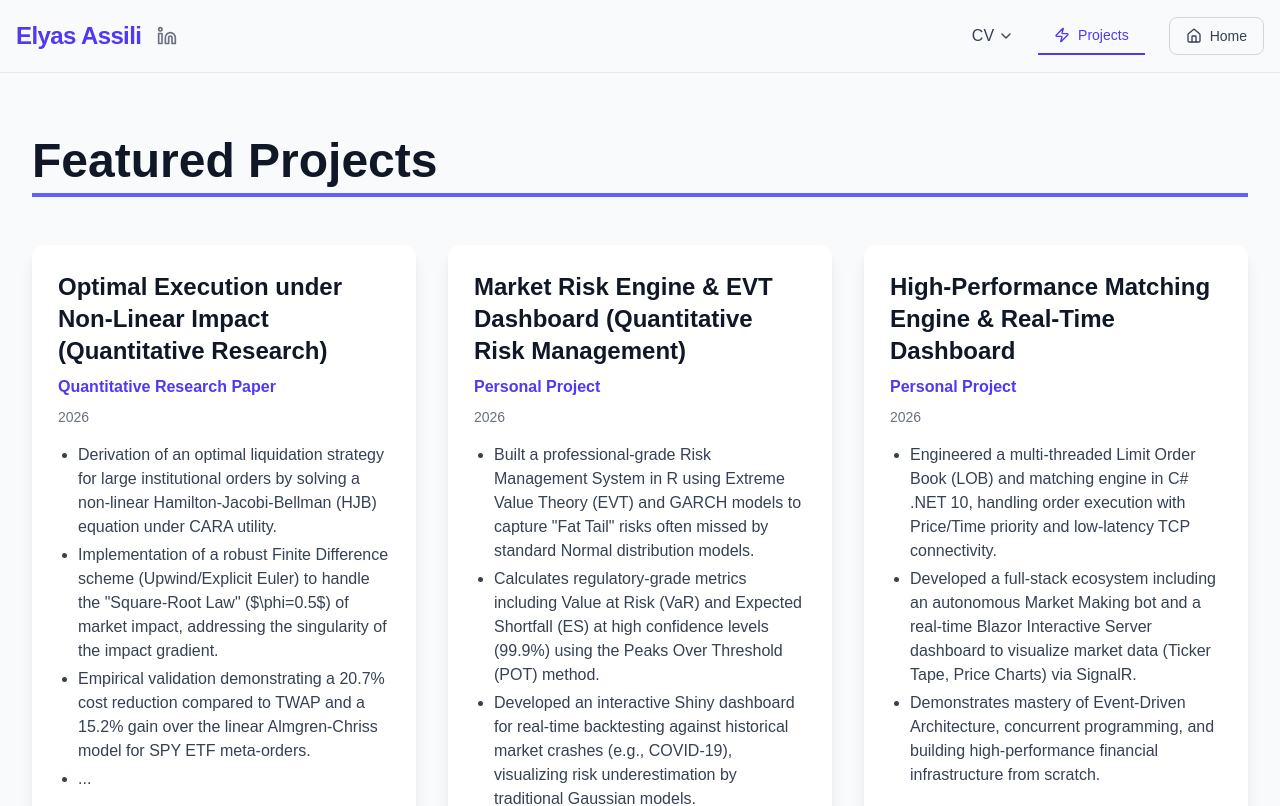
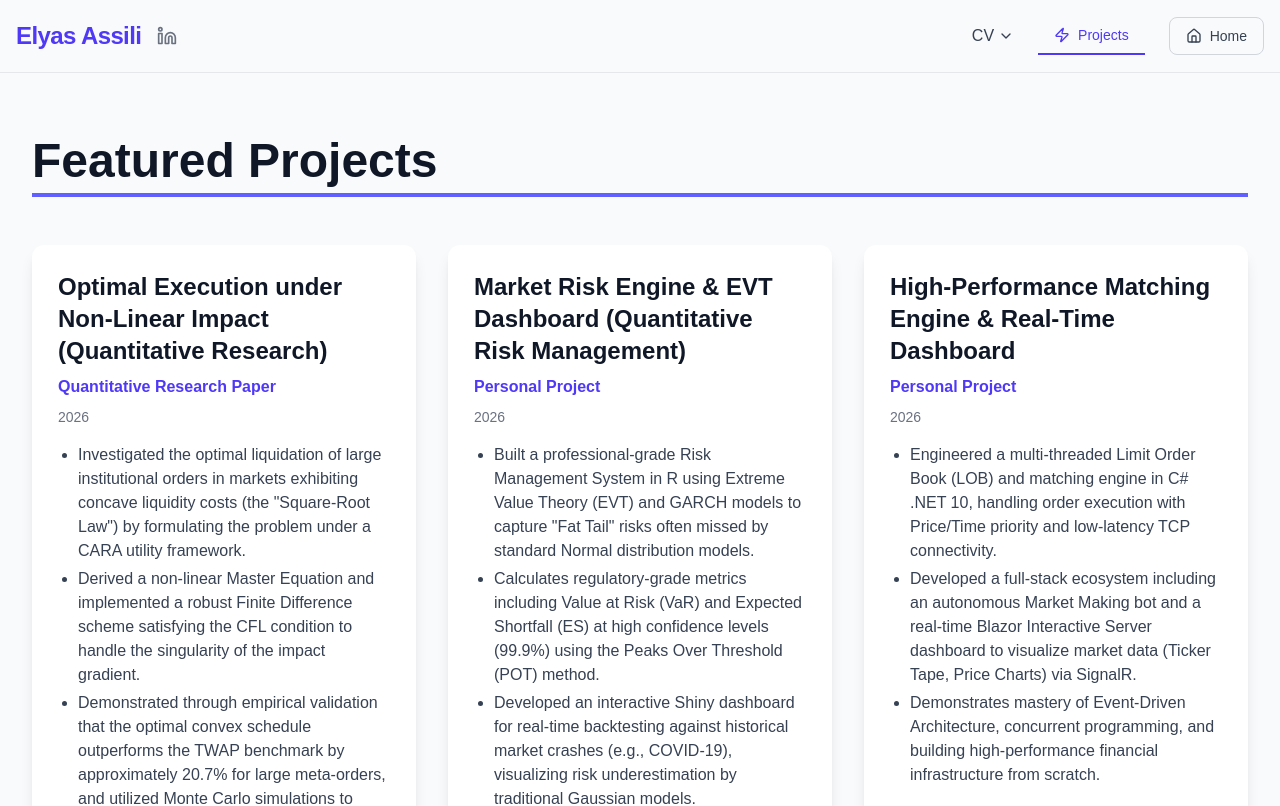
Before and after one commit to elyas-elyas/my-website, a Next.js app: page /projects in a window 1280 px wide. Shown: the top 806 px of the page. Built offline with nearby package versions, Linux system fonts and the light colour scheme.

Commit message:
description

```diff
--- a/src/data/projects.ts
+++ b/src/data/projects.ts
@@ -6,12 +6,11 @@ export const projectsData = [
     duration: '2026',
     link: '/Quantitative_Research_Optimal_Execution under_Non_Linear_Impact.pdf',
     description: [
-      'Derivation of an optimal liquidation strategy for large institutional orders by solving a non-linear Hamilton-Jacobi-Bellman (HJB) equation under CARA utility.',
-      'Implementation of a robust Finite Difference scheme (Upwind/Explicit Euler) to handle the "Square-Root Law" ($\\phi=0.5$) of market impact, addressing the singularity of the impact gradient.',
-      'Empirical validation demonstrating a 20.7% cost reduction compared to TWAP and a 15.2% gain over the linear Almgren-Chriss model for SPY ETF meta-orders.',
-      'Quantification of model risk and the risk-cost trade-off using Monte Carlo simulations (10,000 paths), proving strategy robustness (inefficiency < 1.5%) under misspecification.'
-    ],
-    tools: ['Stochastic Control', 'HJB Equations', 'Numerical Methods (PDE)', 'Market Microstructure', 'Python/MATLAB', 'Monte Carlo Simulation'],
+          'Investigated the optimal liquidation of large institutional orders in markets exhibiting concave liquidity costs (the "Square-Root Law") by formulating the problem under a CARA utility framework.',
+          'Derived a non-linear Master Equation and implemented a robust Finite Difference scheme satisfying the CFL condition to handle the singularity of the impact gradient.',
+          'Demonstrated through empirical validation that the optimal convex schedule outperforms the TWAP benchmark by approximately 20.7% for large meta-orders, and utilized Monte Carlo simulations to assess the trade-off between execution cost reduction and variance risk.'
+        ],
+    tools: ['Quantitative Research', 'Stochastic Control', 'HJB Equations', 'Numerical Methods (PDE)', 'Market Microstructure', 'Python/MATLAB', 'Monte Carlo Simulation'],
     buttonLabel: 'View the PDF',
     isGithub: false
   },
```
